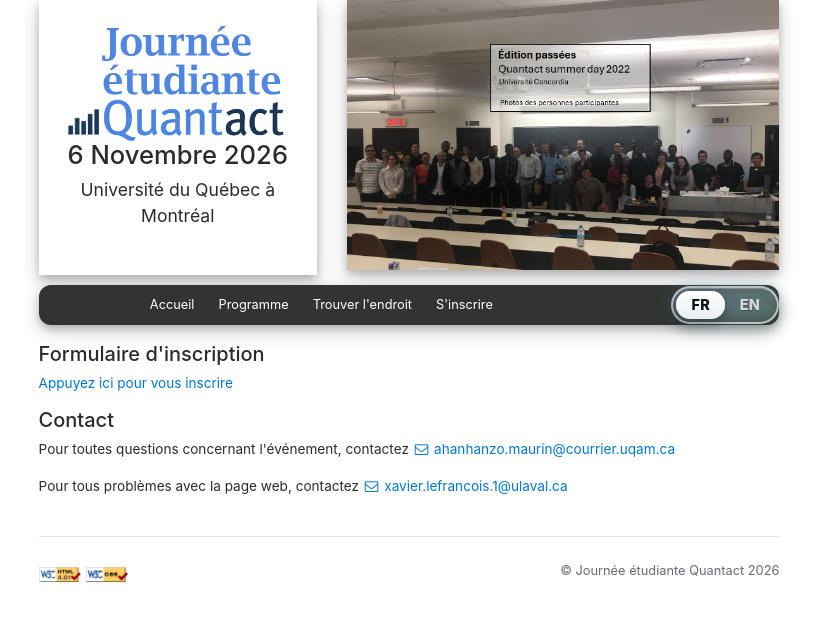
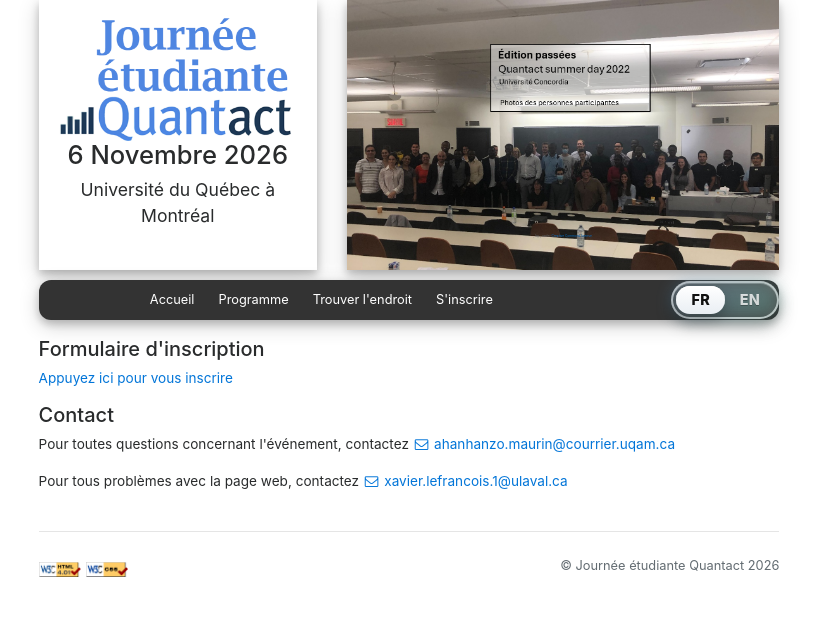
Before and after one commit to XavLef/Quantact_2026, a Jekyll site: the page built from registration.html, in a window 1280 px wide. Shown: the top 621 px of the page, without its empty margins (231-1051 px from the left). Built offline with Jekyll 4.4.1, drawn with Linux system fonts in a browser that asks for light colours; nearby versions of some CDN libraries.

Commit message:
Modify jumbotron min-height and padding
Adjusted jumbotron styles for improved layout.

```diff
--- a/_includes/header.html
+++ b/_includes/header.html
@@ -5,7 +5,7 @@
   <div class="row">
     <!-- conference info -->
     <div class="col-xs-6 col-sm-6 col-md-6 col-lg-5 col-xl-4 offset-xl-1">
-      <div class="jumbotron" style="background-color: white; min-height: 275px; padding: 1.5rem;">
+      <div class="jumbotron" style="background-color: white; min-height: 270px; padding: 1rem;">
         {% assign logo_fr = C.languages.fr.logo_path | relative_url %}
         {% assign logo_en = C.languages.en.logo_path | relative_url %}
 
```
